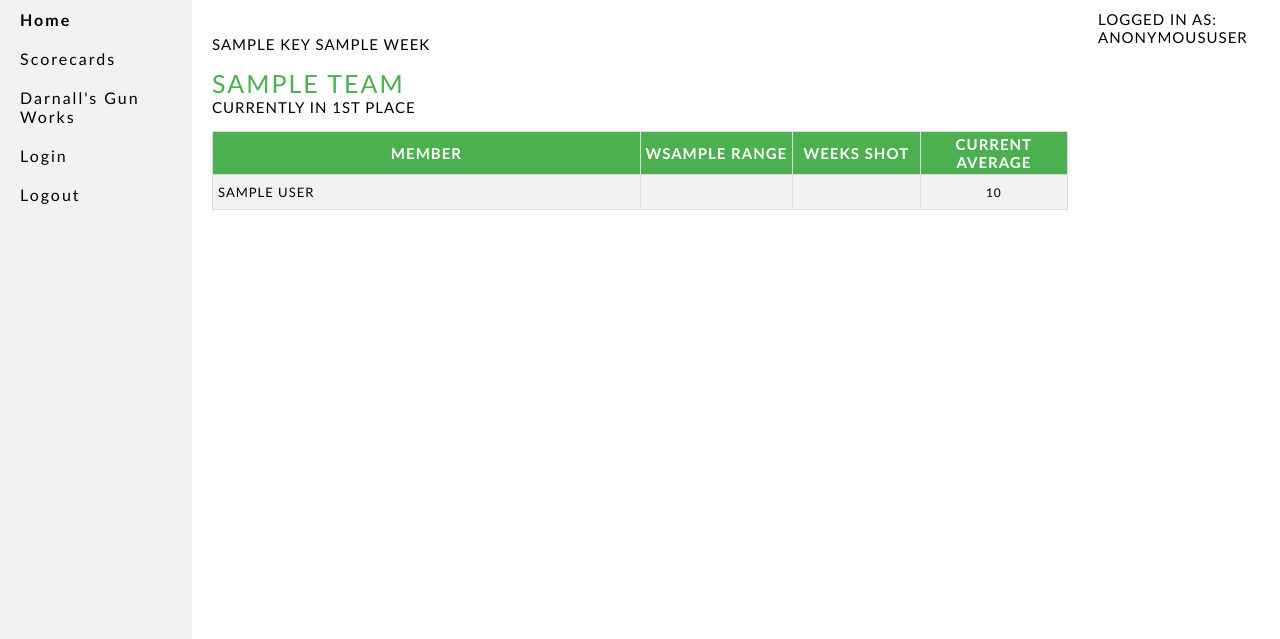
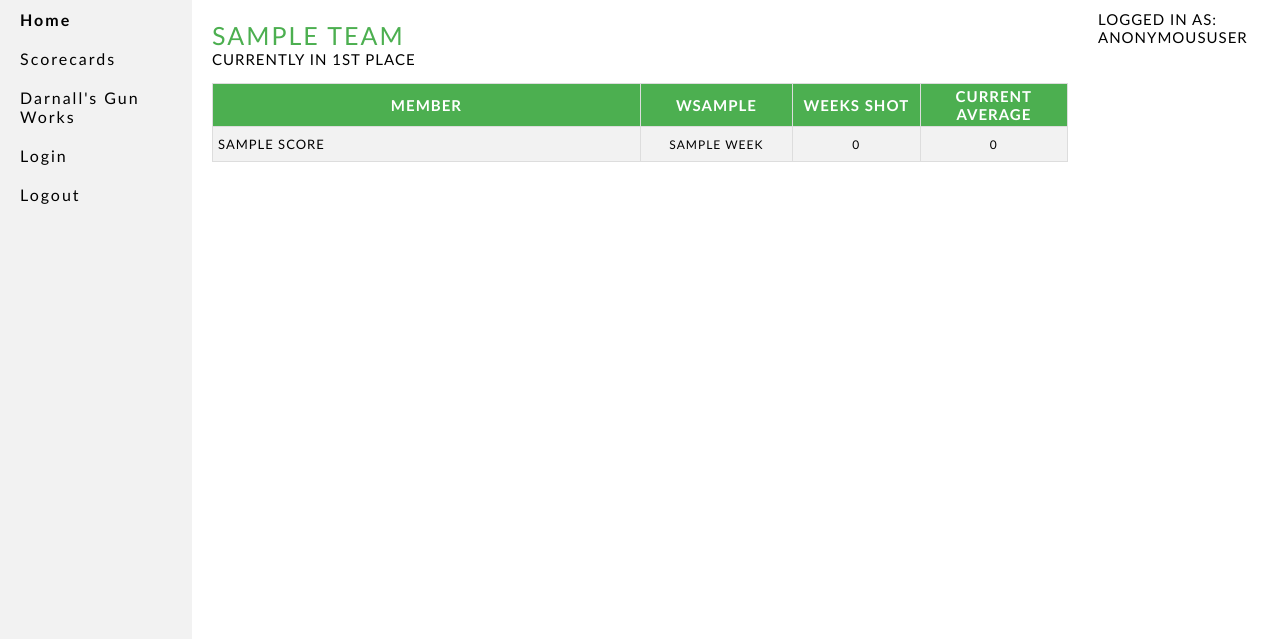
Before and after one commit to tdeknecht/citl-django, a Django app: template citl/shooter/templates/shooter/scorecard.html in a window 1280 px wide. Shown: the part 72-711 px from the top of the page. Run offline with Django 3.2, Linux system fonts and the light colour scheme; the template is opened without the code that fills it: most values are stand-ins (such as "Sample title", 1, 10 or a date in 2020).

Commit message:
Progress on scorecards; scores now display in table

```diff
--- a/citl/shooter/models.py
+++ b/citl/shooter/models.py
@@ -35,6 +35,6 @@ class Score(models.Model):
 	team = models.ForeignKey(Team, on_delete=models.CASCADE)
 	date = models.DateField(blank=True, null=True)
 	week = models.IntegerField(default=0)
-	bunker_one = models.IntegerField(default=0.0)
-	bunker_two = models.IntegerField(default=0.0)
+	bunker_one = models.IntegerField(default=0)
+	bunker_two = models.IntegerField(default=0)
 	average = models.FloatField(default=35.0)
--- a/citl/shooter/templates/shooter/scorecard.html
+++ b/citl/shooter/templates/shooter/scorecard.html
@@ -1,16 +1,6 @@
 {% extends 'base.html' %}
 
 {% block content %}
-		{# {'AMELIA': {'WEEKS': [{1: 24}, {2: 45}]}} #}
-		<p>
-		{% for key, value in scores.items %}
-			{{ key }}
-			{% for week in value.weeks %}
-				{{ week }}
-			{% endfor %}<br>
-		{% endfor %}
-		</p>
-
 		<div id="team-header">
 			{{ team }}
 		</div>
@@ -19,20 +9,20 @@
 		<table id="scorecard-tables">
 			<tr>
 				<th>Member</th>
-				{% for n in range %}
+				{% for n in weekRange %}
 					<th>W{{ n }} </th>
 				{% endfor %}
 				<th>Weeks Shot</th>
 				<th>Current Average</th>
 			</tr>
-			{% for item in persons %}
+			{% for name, weeks in scores.items %}
 			<tr>
-				<td>{{ item.shooter.first_name }} {{ item.shooter.last_name }}</td>
-				{% for n in range %}
-					<td align="center"></td>
+				<td>{{ name }}</td>
+				{% for w, s in weeks.items %}
+					<td>{{ s }}</td>
 				{% endfor %}
-				<td></td>
-				<td>{{ item.average }}</td>
+				<td> 0 </td>
+				<td> 0 </td>
 			</tr>
 			{% endfor %}
 		</table>
```
Also changed, not shown: citl/shooter/views.py (+11 -22 lines), citl/shooter/migrations/0001_initial.py (added).
